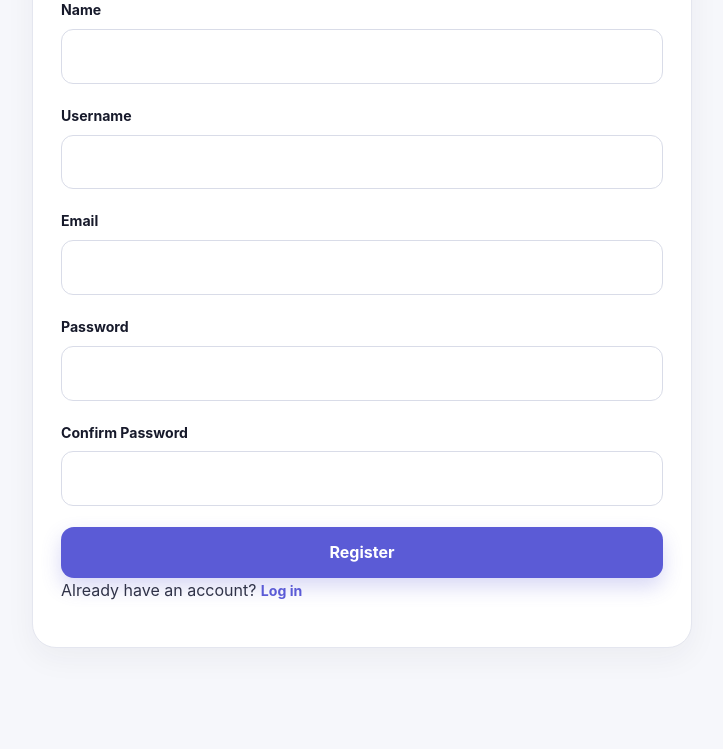
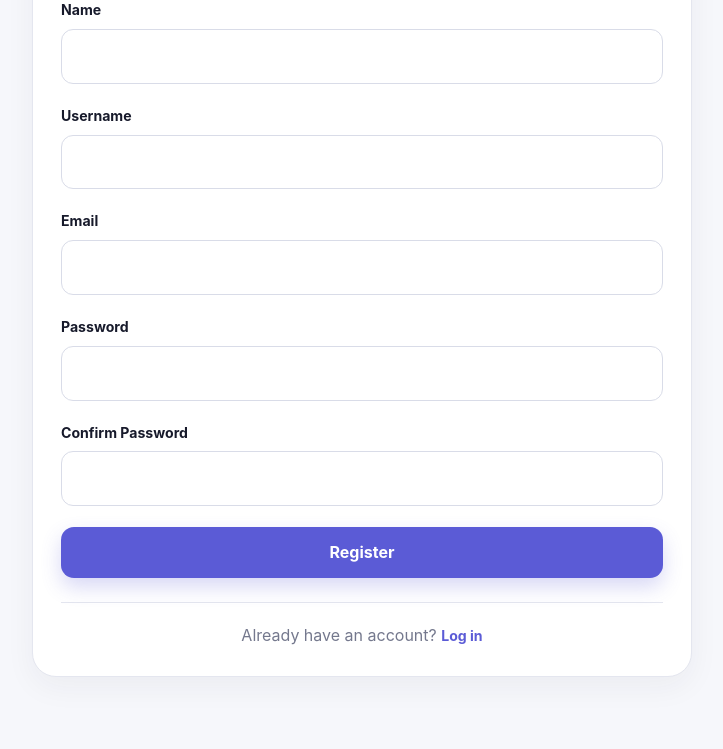
Before and after one commit to Zelandini/Splity_flask, a Flask app: page /register in a window 1280 px wide. Shown: the part 294-1043 px from the top of the page, without its empty margins (278-1001 px from the left). Before the commit the page ends 942 px from the top, so only its background shows below. Run offline with Flask 3, Linux system fonts and the light colour scheme.

Commit message:
Complete form styles

```diff
--- a/Splity/static/main.css
+++ b/Splity/static/main.css
@@ -171,3 +171,6 @@ textarea.form-control { resize: vertical; }
     .transaction-avatar, .expense-icon { width: 38px; height: 38px; border-radius: 12px; }
     .expense-row__amount { font-size: .9rem; }
 }
+
+.form-footer { margin: 24px 0 0; padding-top: 20px; border-top: 1px solid var(--border); color: var(--muted); text-align: center; }
+.code-input { text-align: center; text-transform: uppercase; letter-spacing: .16em; font-size: 1.35rem; font-weight: 800; }
```
